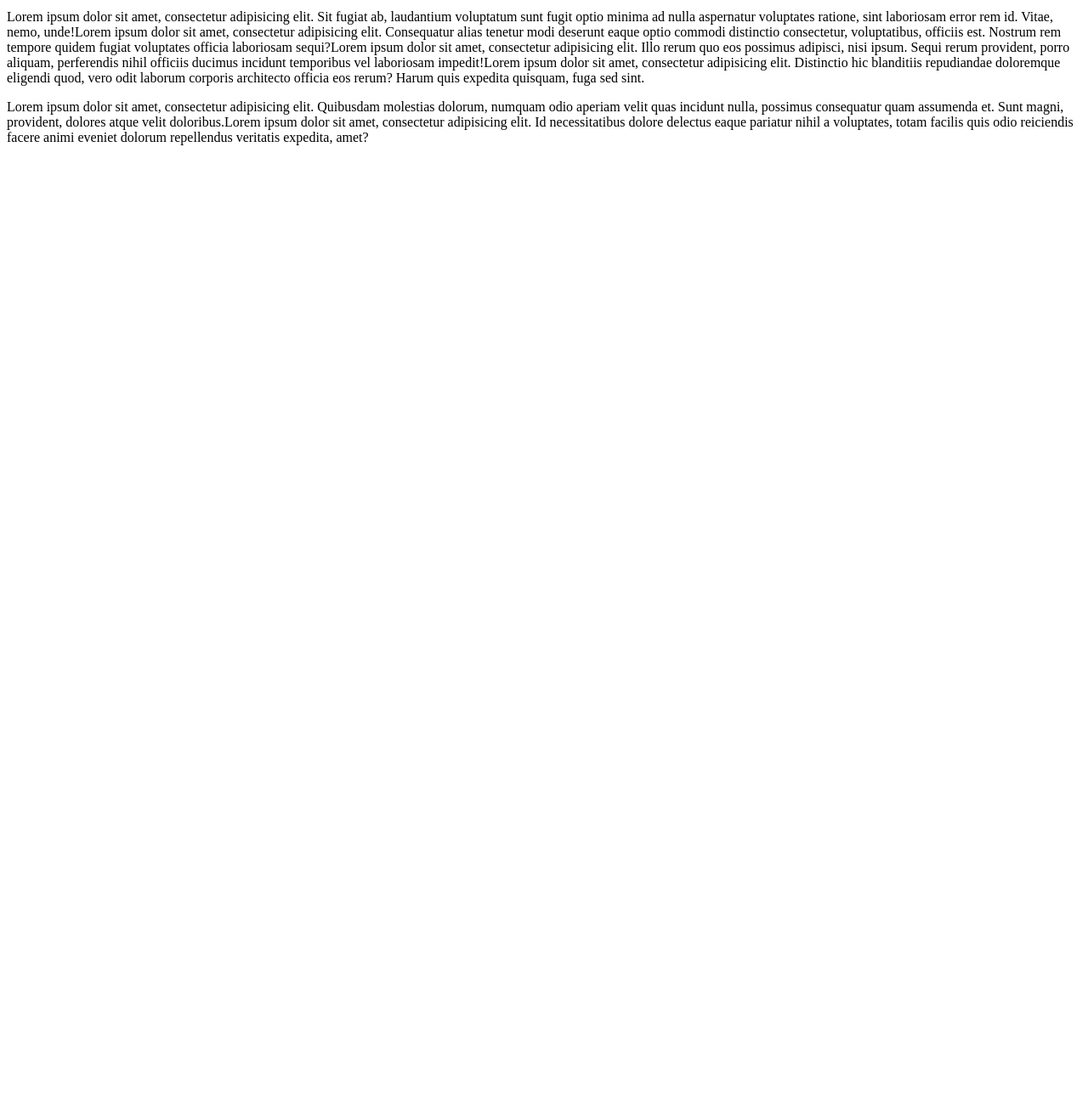
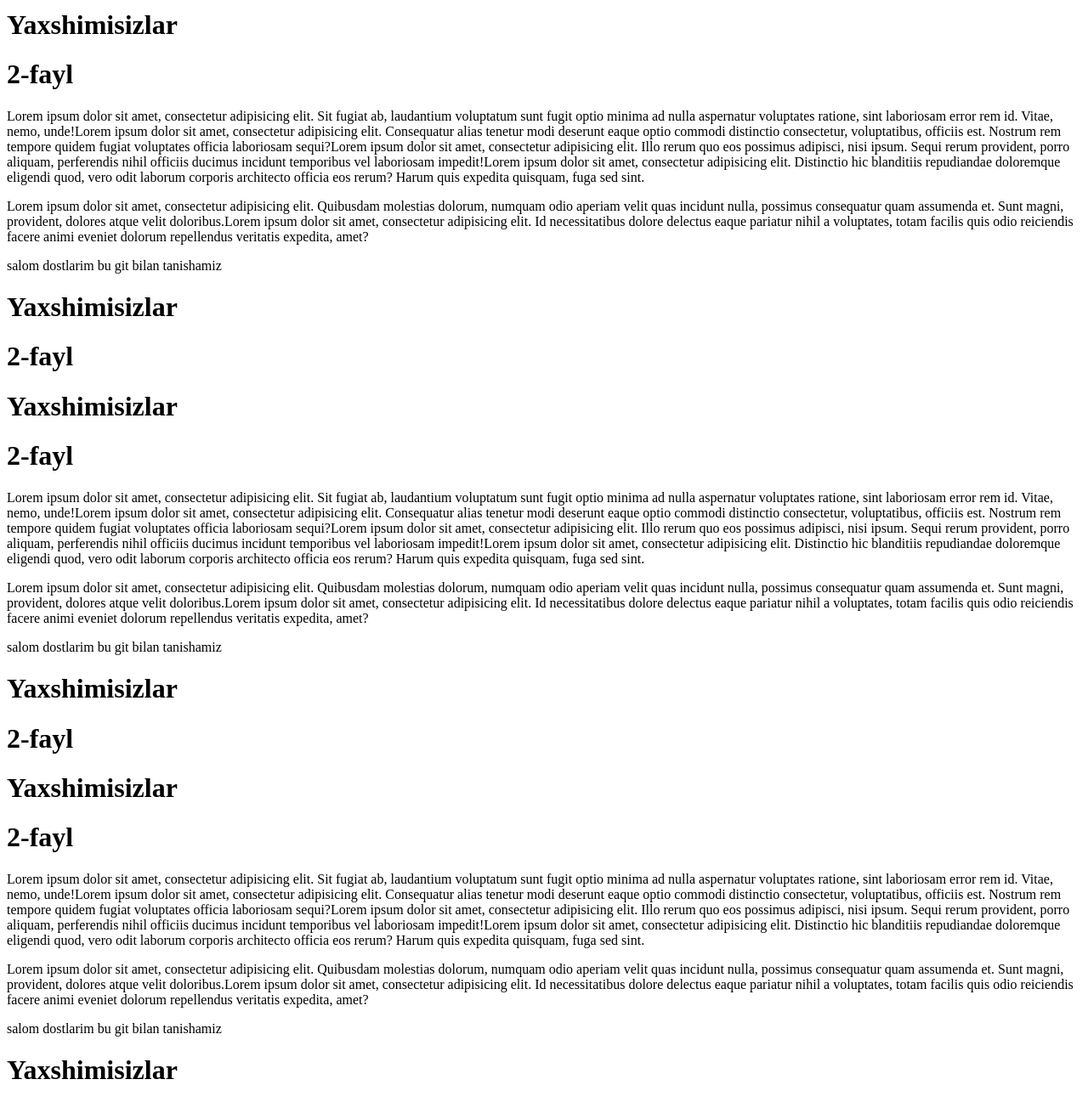
Before and after one commit to umid09/test, a plain HTML site: page a.html in a window 1280 px wide. Shown: the part 460-1757 px from the top of the page at 85% size. Before the commit the page ends 800 px from the top, so only its background shows below. Drawn offline with Linux system fonts and the light colour scheme.

Commit message:
Update a.html

```diff
--- a/a.html
+++ b/a.html
@@ -11,6 +11,24 @@
 	<p>Lorem ipsum dolor sit amet, consectetur adipisicing elit. Quibusdam molestias dolorum, numquam odio aperiam velit quas incidunt nulla, possimus consequatur quam assumenda et. Sunt magni, provident, dolores atque velit doloribus.Lorem ipsum dolor sit amet, consectetur adipisicing elit. Id necessitatibus dolore delectus eaque pariatur nihil a voluptates, totam facilis quis odio reiciendis facere animi eveniet dolorum repellendus veritatis expedita, amet?</p>
 	salom dostlarim bu git bilan tanishamiz
 	<h1>Yaxshimisizlar</h1>
+	<h1>2-fayl</h1><h1>Yaxshimisizlar</h1>
+	<h1>2-fayl</h1>
+	<p>Lorem ipsum dolor sit amet, consectetur adipisicing elit. Sit fugiat ab, laudantium voluptatum sunt fugit optio minima ad nulla aspernatur voluptates ratione, sint laboriosam error rem id. Vitae, nemo, unde!Lorem ipsum dolor sit amet, consectetur adipisicing elit. Consequatur alias tenetur modi deserunt eaque optio commodi distinctio consectetur, voluptatibus, officiis est. Nostrum rem tempore quidem fugiat voluptates officia laboriosam sequi?Lorem ipsum dolor sit amet, consectetur adipisicing elit. Illo rerum quo eos possimus adipisci, nisi ipsum. Sequi rerum provident, porro aliquam, perferendis nihil officiis ducimus incidunt temporibus vel laboriosam impedit!Lorem ipsum dolor sit amet, consectetur adipisicing elit. Distinctio hic blanditiis repudiandae doloremque eligendi quod, vero odit laborum corporis architecto officia eos rerum? Harum quis expedita quisquam, fuga sed sint.</p>
+	<p>Lorem ipsum dolor sit amet, consectetur adipisicing elit. Quibusdam molestias dolorum, numquam odio aperiam velit quas incidunt nulla, possimus consequatur quam assumenda et. Sunt magni, provident, dolores atque velit doloribus.Lorem ipsum dolor sit amet, consectetur adipisicing elit. Id necessitatibus dolore delectus eaque pariatur nihil a voluptates, totam facilis quis odio reiciendis facere animi eveniet dolorum repellendus veritatis expedita, amet?</p>
+	salom dostlarim bu git bilan tanishamiz
+	<h1>Yaxshimisizlar</h1>
+	<h1>2-fayl</h1><h1>Yaxshimisizlar</h1>
+	<h1>2-fayl</h1>
+	<p>Lorem ipsum dolor sit amet, consectetur adipisicing elit. Sit fugiat ab, laudantium voluptatum sunt fugit optio minima ad nulla aspernatur voluptates ratione, sint laboriosam error rem id. Vitae, nemo, unde!Lorem ipsum dolor sit amet, consectetur adipisicing elit. Consequatur alias tenetur modi deserunt eaque optio commodi distinctio consectetur, voluptatibus, officiis est. Nostrum rem tempore quidem fugiat voluptates officia laboriosam sequi?Lorem ipsum dolor sit amet, consectetur adipisicing elit. Illo rerum quo eos possimus adipisci, nisi ipsum. Sequi rerum provident, porro aliquam, perferendis nihil officiis ducimus incidunt temporibus vel laboriosam impedit!Lorem ipsum dolor sit amet, consectetur adipisicing elit. Distinctio hic blanditiis repudiandae doloremque eligendi quod, vero odit laborum corporis architecto officia eos rerum? Harum quis expedita quisquam, fuga sed sint.</p>
+	<p>Lorem ipsum dolor sit amet, consectetur adipisicing elit. Quibusdam molestias dolorum, numquam odio aperiam velit quas incidunt nulla, possimus consequatur quam assumenda et. Sunt magni, provident, dolores atque velit doloribus.Lorem ipsum dolor sit amet, consectetur adipisicing elit. Id necessitatibus dolore delectus eaque pariatur nihil a voluptates, totam facilis quis odio reiciendis facere animi eveniet dolorum repellendus veritatis expedita, amet?</p>
+	salom dostlarim bu git bilan tanishamiz
+	<h1>Yaxshimisizlar</h1>
+	<h1>2-fayl</h1><h1>Yaxshimisizlar</h1>
+	<h1>2-fayl</h1>
+	<p>Lorem ipsum dolor sit amet, consectetur adipisicing elit. Sit fugiat ab, laudantium voluptatum sunt fugit optio minima ad nulla aspernatur voluptates ratione, sint laboriosam error rem id. Vitae, nemo, unde!Lorem ipsum dolor sit amet, consectetur adipisicing elit. Consequatur alias tenetur modi deserunt eaque optio commodi distinctio consectetur, voluptatibus, officiis est. Nostrum rem tempore quidem fugiat voluptates officia laboriosam sequi?Lorem ipsum dolor sit amet, consectetur adipisicing elit. Illo rerum quo eos possimus adipisci, nisi ipsum. Sequi rerum provident, porro aliquam, perferendis nihil officiis ducimus incidunt temporibus vel laboriosam impedit!Lorem ipsum dolor sit amet, consectetur adipisicing elit. Distinctio hic blanditiis repudiandae doloremque eligendi quod, vero odit laborum corporis architecto officia eos rerum? Harum quis expedita quisquam, fuga sed sint.</p>
+	<p>Lorem ipsum dolor sit amet, consectetur adipisicing elit. Quibusdam molestias dolorum, numquam odio aperiam velit quas incidunt nulla, possimus consequatur quam assumenda et. Sunt magni, provident, dolores atque velit doloribus.Lorem ipsum dolor sit amet, consectetur adipisicing elit. Id necessitatibus dolore delectus eaque pariatur nihil a voluptates, totam facilis quis odio reiciendis facere animi eveniet dolorum repellendus veritatis expedita, amet?</p>
+	salom dostlarim bu git bilan tanishamiz
+	<h1>Yaxshimisizlar</h1>
 	<h1>2-fayl</h1>
 	<p>Lorem ipsum dolor sit amet, consectetur adipisicing elit. Sit fugiat ab, laudantium voluptatum sunt fugit optio minima ad nulla aspernatur voluptates ratione, sint laboriosam error rem id. Vitae, nemo, unde!Lorem ipsum dolor sit amet, consectetur adipisicing elit. Consequatur alias tenetur modi deserunt eaque optio commodi distinctio consectetur, voluptatibus, officiis est. Nostrum rem tempore quidem fugiat voluptates officia laboriosam sequi?Lorem ipsum dolor sit amet, consectetur adipisicing elit. Illo rerum quo eos possimus adipisci, nisi ipsum. Sequi rerum provident, porro aliquam, perferendis nihil officiis ducimus incidunt temporibus vel laboriosam impedit!Lorem ipsum dolor sit amet, consectetur adipisicing elit. Distinctio hic blanditiis repudiandae doloremque eligendi quod, vero odit laborum corporis architecto officia eos rerum? Harum quis expedita quisquam, fuga sed sint.</p>
 	<p>Lorem ipsum dolor sit amet, consectetur adipisicing elit. Quibusdam molestias dolorum, numquam odio aperiam velit quas incidunt nulla, possimus consequatur quam assumenda et. Sunt magni, provident, dolores atque velit doloribus.Lorem ipsum dolor sit amet, consectetur adipisicing elit. Id necessitatibus dolore delectus eaque pariatur nihil a voluptates, totam facilis quis odio reiciendis facere animi eveniet dolorum repellendus veritatis expedita, amet?</p>
```
